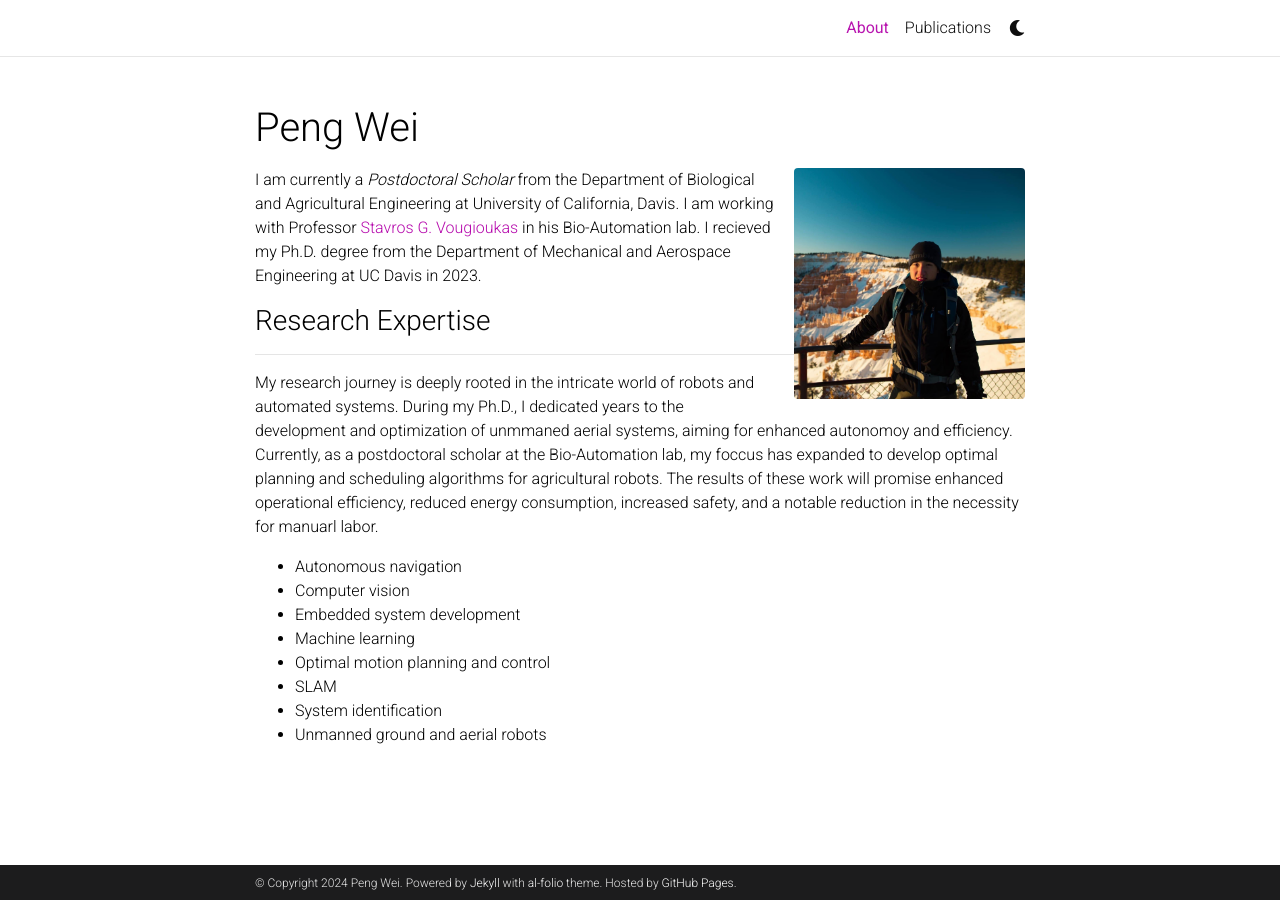
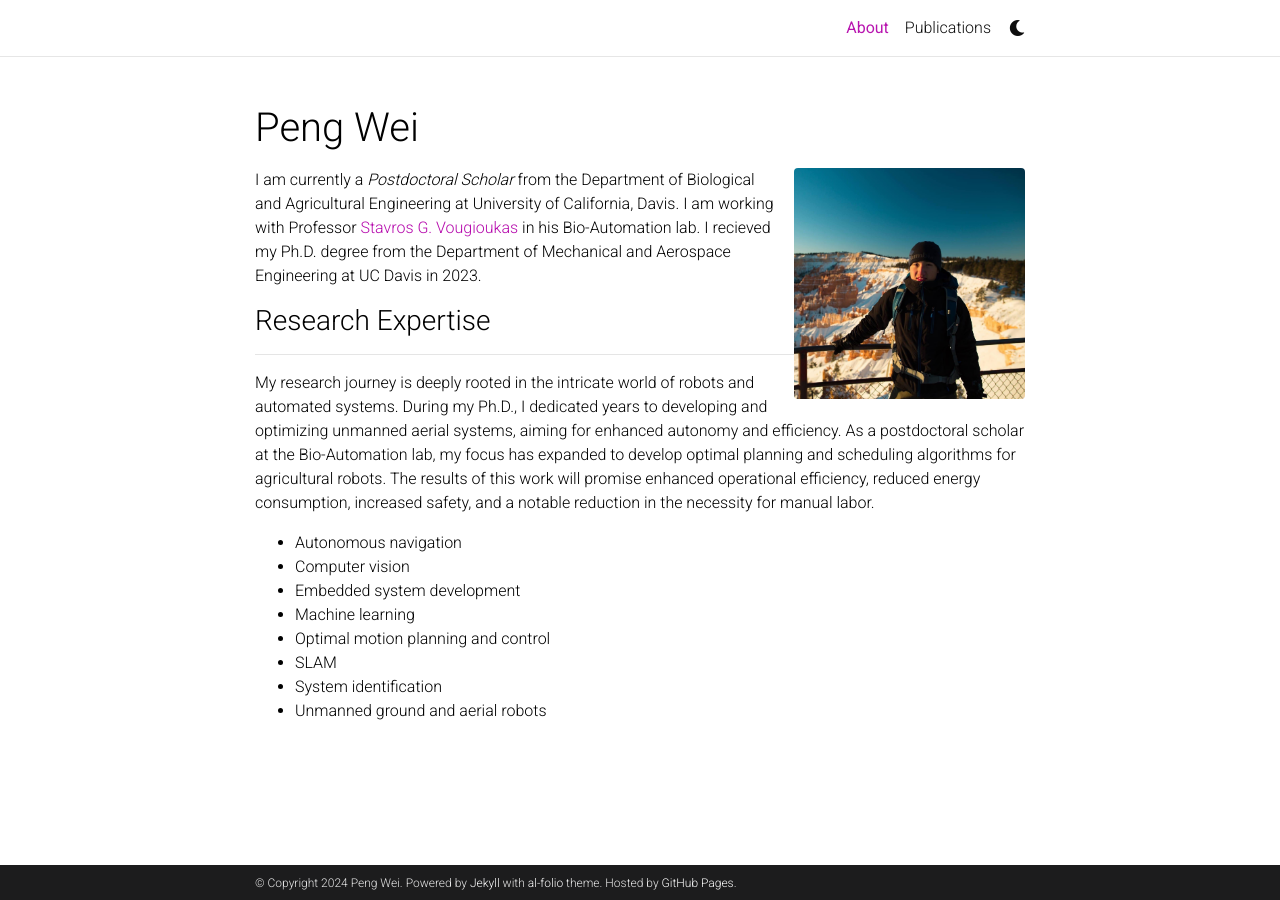
Before and after one commit to Alexwei92/Alexwei92.github.io, a Jekyll site: the page built from _pages/about.md, in a window 1280 px wide. Built offline with Jekyll 4.4.1, drawn with Linux system fonts in a browser that asks for light colours; full-size pictures stand in for the smaller copies a plugin makes; comment, search, counter and statistics services are not loaded; a style sheet for code colours, icons or effects is not loaded.

Commit message:
fixed typos

```diff
--- a/_pages/about.md
+++ b/_pages/about.md
@@ -18,7 +18,7 @@ I am currently a *Postdoctoral Scholar* from the Department of Biological and Ag
 
 ### Research Expertise ###
 ___
-My research journey is deeply rooted in the intricate world of robots and automated systems. During my Ph.D., I dedicated years to the development and optimization of unmmaned aerial systems, aiming for enhanced autonomoy and efficiency. Currently, as a postdoctoral scholar at the Bio-Automation lab, my foccus has expanded to develop optimal planning and scheduling algorithms for agricultural robots. The results of these work will promise enhanced operational efficiency, reduced energy consumption, increased safety, and a notable reduction in the necessity for manuarl labor.
+My research journey is deeply rooted in the intricate world of robots and automated systems. During my Ph.D., I dedicated years to developing and optimizing unmanned aerial systems, aiming for enhanced autonomy and efficiency. As a postdoctoral scholar at the Bio-Automation lab, my focus has expanded to develop optimal planning and scheduling algorithms for agricultural robots. The results of this work will promise enhanced operational efficiency, reduced energy consumption, increased safety, and a notable reduction in the necessity for manual labor.
 
 * Autonomous navigation
 * Computer vision
```
